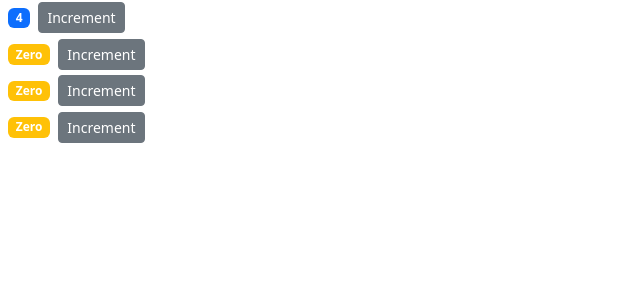
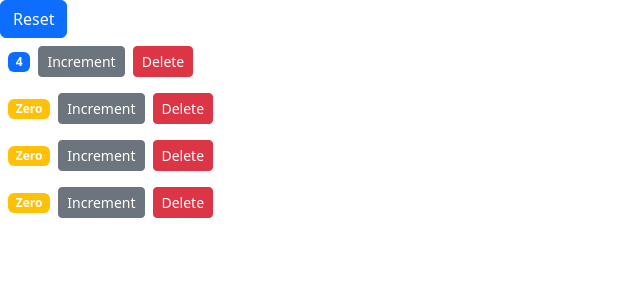
Before and after one commit to pravar1919/react-basics, a React (Create React App) app: page / in a window 1280 px wide. Shown: the top 300 px of the page, without its empty margins (0-640 px from the left). Built offline with nearby package versions, Linux system fonts and the light colour scheme.

Commit message:
update code

```diff
--- a/package.json
+++ b/package.json
@@ -10,7 +10,7 @@
     "font-awesome": "^4.7.0",
     "react": "^18.2.0",
     "react-dom": "^18.2.0",
-    "react-scripts": "^2.1.3",
+    "react-scripts": "^5.0.1",
     "web-vitals": "^2.1.4"
   },
   "scripts": {
--- a/src/components/counter.jsx
+++ b/src/components/counter.jsx
@@ -2,7 +2,7 @@ import React, { Component } from 'react';
 
 class Counter extends Component {
     state = {
-        value : this.props.value,
+        value : this.props.counter.value,
         tags: []
     };
 
@@ -12,25 +12,21 @@ class Counter extends Component {
     //     this.handleIncrement = this.handleIncrement.bind(this); // it has the method bind in it.
     // }
 
-    handleIncrement = (e) => { // 2. get the this using arrow function.
-        this.setState({value:this.state.value + 1}) // setState to make aware react that the state
-                                                    // has changed and it will update the real dom with
-                                                    // virtual dom.
-        // obj.method(); -> return reference
-        // method() -> returns the reference of window object, but if the strict mode is enabled
-                        // retuns undefined
-    }
-
     render() {
-        console.log("props", this.props);
+        //console.log("props", this.props);
         return (
             <div>
                 <span className={this.getBadgeClass()}>{this.formatCount()}</span>
                 <button
-                    onClick={() => this.handleIncrement({ id: Math.round(Math.random(100)*100)})}
+                    onClick={() => this.props.onIncrement(this.props.counter)}
                     className="btn btn-secondary btn-sm"
                 >
                     Increment
+                </button>
+                <button
+                    onClick={ () => this.props.onDelete(this.props.counter.id)}
+                    className="btn btn-danger btn-sm m-2">
+                    Delete
                 </button>
             </div>
         );
@@ -38,11 +34,11 @@ class Counter extends Component {
     }
     getBadgeClass() {
         let classes = "badge m-2 bg-";
-        classes += this.state.value === 0 ? 'warning' : 'primary';
+        classes += this.props.counter.value === 0 ? 'warning' : 'primary';
         return classes;
     }
     formatCount(){
-        const { value: count } = this.state;
+        const { value: count } = this.props.counter;
         return count === 0 ? 'Zero' : count;
     }
 }
--- a/src/components/counters.jsx
+++ b/src/components/counters.jsx
@@ -11,11 +11,39 @@ class Counters extends Component {
             {id:4, value:0}
         ]
      }
+
+    handleIncrement = counter => {
+        const counters = [...this.state.counters];
+        const index = counters.indexOf(counter);
+        counters[index] = {...counter};
+        counters[index].value++;
+        this.setState({counters});
+    }
+
+    handleReset = () => {
+        const counter = this.state.counters.map(c =>{
+            c.value = 0;
+            return c
+        });
+        this.setState({ counter })
+    }
+
+    handleDelete = (id) => {
+        this.setState({counters: this.state.counters.filter(c=>c.id !== id)})
+    }
     render() {
         return (
             <div>
+                <button onClick={this.handleReset} className="btn btn-primary">Reset</button>
                 {this.state.counters.map(counter => (
-                    <Counter key={counter.id} value={counter.value} id={counter.id} />
+                    <div>
+                        <Counter
+                            key={counter.id}
+                            onIncrement={this.handleIncrement}
+                            onDelete={this.handleDelete}
+                            counter={counter}
+                        />
+                    </div>
                 ))}
             </div>
         );
```
Also changed, not shown: 1 other file (tests, documents, lock files or other folders).
